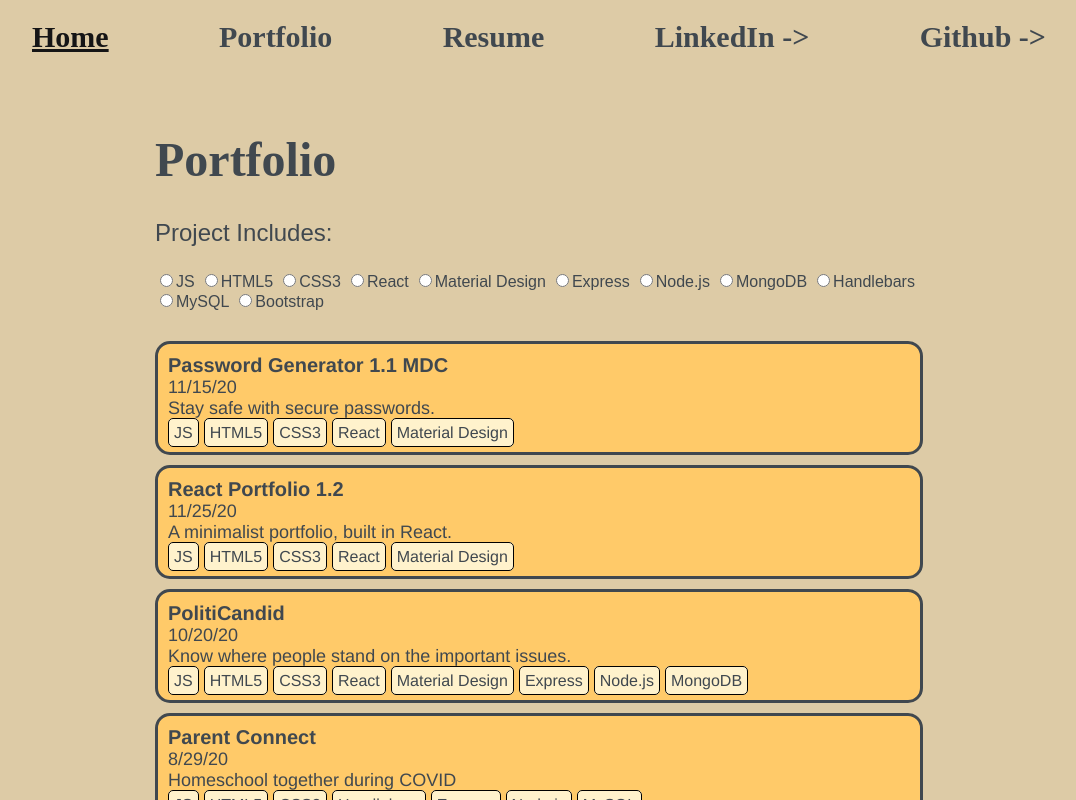
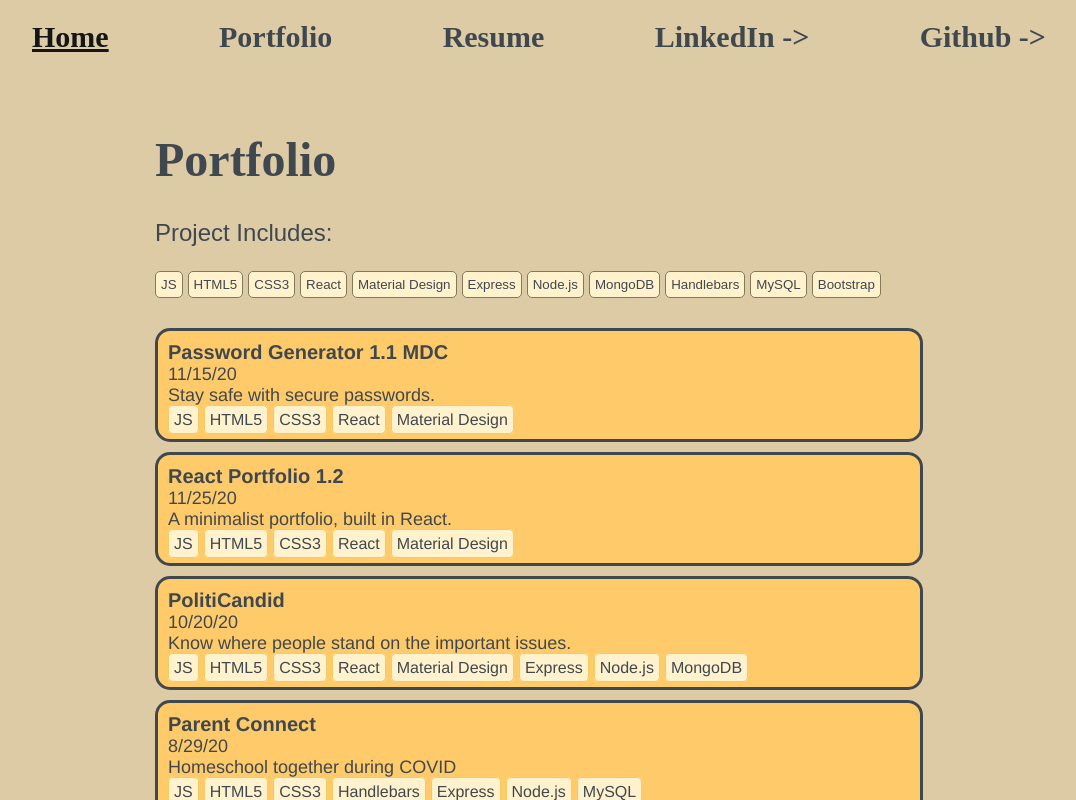
Before and after one commit to mitchellmunderwood/Portfolio, a React (Create React App) app: page /portfolio in a window 1280 px wide. Shown: the top 800 px of the page, without its empty margins (101-1177 px from the left). Built offline with nearby package versions, Linux system fonts and the light colour scheme; a web font is replaced by a local one.

Commit message:
feat: transition radio buttons to button inputs

```diff
--- a/src/components/Card/index.css
+++ b/src/components/Card/index.css
@@ -53,7 +53,7 @@
   margin-right: 5px;
   font-family: Helvetica;
   background-color: inherit;
-  border: 1px solid black;
+  border: 1px solid #f0cd64;
   border-radius: 5px;
   background-color: #FFF2CC
 }
--- a/src/components/SkillSelect/index.css
+++ b/src/components/SkillSelect/index.css
@@ -12,7 +12,28 @@
     font-family: Arial, Helvetica, sans-serif;
 }
 
-.skill-select-label {
+.skill-select-button {
     font-family: inherit;
-    padding-right: 5px;
+    padding: 5px;
+    margin-right: 5px;
+    border-radius: 5px;
 }
+
+.selected {
+    background-color: #FFCA69;
+    border: 1px solid #70582c;
+}
+
+/* .selected:hover {
+    background-color: #eeca88;
+} */
+
+.unselected {
+    background-color: #FFF2CC;
+    border: 1px solid #837959;
+}
+
+.unselected:hover {
+    background-color: #FFCA69;
+    border: 1px solid #837959;
+}
--- a/src/components/SkillSelect/index.js
+++ b/src/components/SkillSelect/index.js
@@ -11,16 +11,15 @@ function SkillSelect() {
       <form className="skill-select-form">
         {state.skillSet.map((skill) => {
           return (
-            <label className="skill-select-label" key={skill}>
-              <input
-                type="radio"
-                name={skill}
-                value={skill}
-                checked={state.filteredSkills.includes(skill)}
-                onClick={() => dispatch({ type: TOGGLE_SKILL, skill })}
-              ></input>
-              {skill}
-            </label>
+            // eslint-disable-next-line react/jsx-key
+            <input
+              className={'skill-select-button ' + (state.filteredSkills.includes(skill) ? 'selected' : 'unselected')}
+              type="button"
+              name={skill}
+              value={skill}
+              // checked={state.filteredSkills.includes(skill)}
+              onClick={() => dispatch({ type: TOGGLE_SKILL, skill })}
+            ></input>
           );
         })}
       </form>
```
